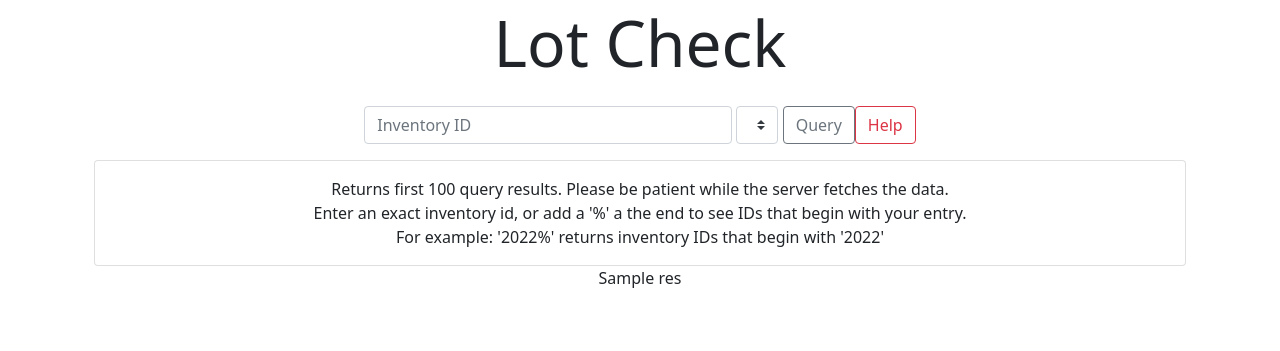
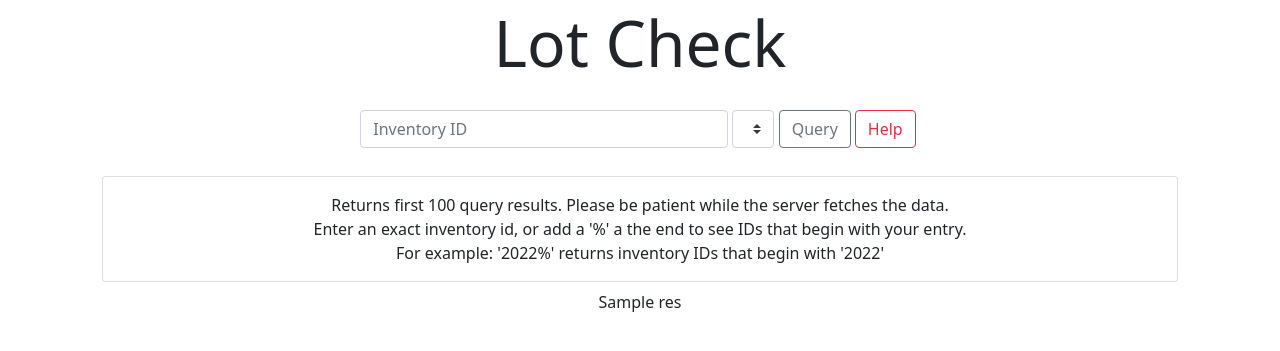
Before and after one commit to bennettgrow/innovasia-web-utilities, a Flask app: template project/templates/lots.html in a window 1280 px wide, after a click on "Help". Shown: the part 56-407 px from the top of the page. Run offline with Flask 2, Linux system fonts and the light colour scheme; the template is opened without the code that fills it: values that come from a table or form of the project are taken from there, most other values are stand-ins (such as "Sample title", 1, 10 or a date in 2020); lists and menus that the app fills with data are empty; parts of the project's set-up code (start-up, migrations or seed data) failed here and were passed over; some libraries are stand-ins or nearby versions.

Commit message:
Fixed button and collapse margin

```diff
--- a/project/templates/lots.html
+++ b/project/templates/lots.html
@@ -16,12 +16,12 @@
             {{ form.SITE(class="custom-select", placeholder="Site ID") }}
             {{ form.Query(class="btn btn-outline-secondary") }}
         </form>
-        <button class="btn btn-outline-danger" type="button" data-bs-toggle="collapse" data-bs-target="#collapseExample" aria-expanded="false" aria-controls="collapseExample"> Help </button>
+        <button class="btn btn-outline-danger m-1" type="button" data-bs-toggle="collapse" data-bs-target="#collapseExample" aria-expanded="false" aria-controls="collapseExample"> Help </button>
 
       </div>
 
 
-      <div class="collapse" id="collapseExample">
+      <div class="collapse m-2" id="collapseExample">
         <div class="card card-body">
           Returns first 100 query results. Please be patient while the server fetches the data.
           <br>
--- a/project/templates/stock.html
+++ b/project/templates/stock.html
@@ -16,12 +16,12 @@
             {{ form.SITE(class="custom-select", placeholder="Site ID") }}
             {{ form.Query(class="btn btn-outline-secondary") }}
         </form>
-        <button class="btn btn-outline-danger" type="button" data-bs-toggle="collapse" data-bs-target="#collapseExample" aria-expanded="false" aria-controls="collapseExample"> Help </button>
+        <button class="btn btn-outline-danger m-1" type="button" data-bs-toggle="collapse" data-bs-target="#collapseExample" aria-expanded="false" aria-controls="collapseExample"> Help </button>
 
       </div>
 
 
-      <div class="collapse" id="collapseExample">
+      <div class="collapse m-2" id="collapseExample">
         <div class="card card-body">
           Returns first 100 query results. Please be patient while the server fetches the data.
           <br>
```
